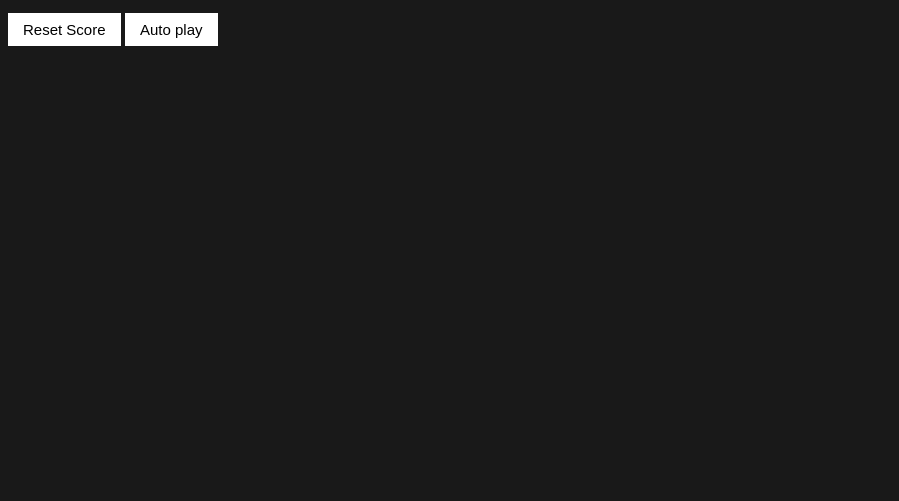
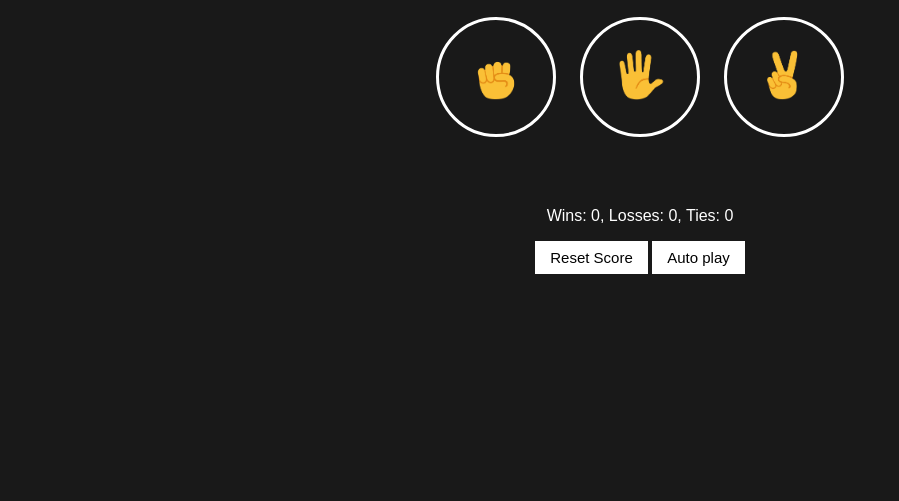
Before and after one commit to Piperski13/RPS-game, a plain HTML site: page index.html in a window 1280 px wide. Shown: the part 315-816 px from the top of the page, without its empty margins (0-899 px from the left). Drawn offline with Linux system fonts and the light colour scheme.

Commit message:
Version 2

```diff
--- a/index.html
+++ b/index.html
@@ -5,6 +5,8 @@
 	<link rel="stylesheet" href="styles.css">
   </head>
   <body>
+    <div class="centered">
+      <div class="verticaly-align">
       <p class="title">Rock Paper Scissors</p>
       <button class="move-button" onclick="
         playGame('rock');
@@ -33,7 +35,8 @@
       <button class="auto-play-button" onclick="
       autoPlay();
       ">Auto play</button>
-
+      </div>
+    </div>
     <script src="index.js"></script>
   </body>
 </html>
--- a/styles.css
+++ b/styles.css
@@ -7,6 +7,15 @@ body{
     font-size: 30px;
     font-weight: bold;
 
+}
+.centered{
+    display: flex;
+    justify-content: center;
+    align-items: center;
+    height: 100vh;
+}
+.verticaly-align{
+    text-align: center;
 }
 .move-icon{
     height: 50px;
```
Lines whose indentation alone changed are shown as unchanged.
